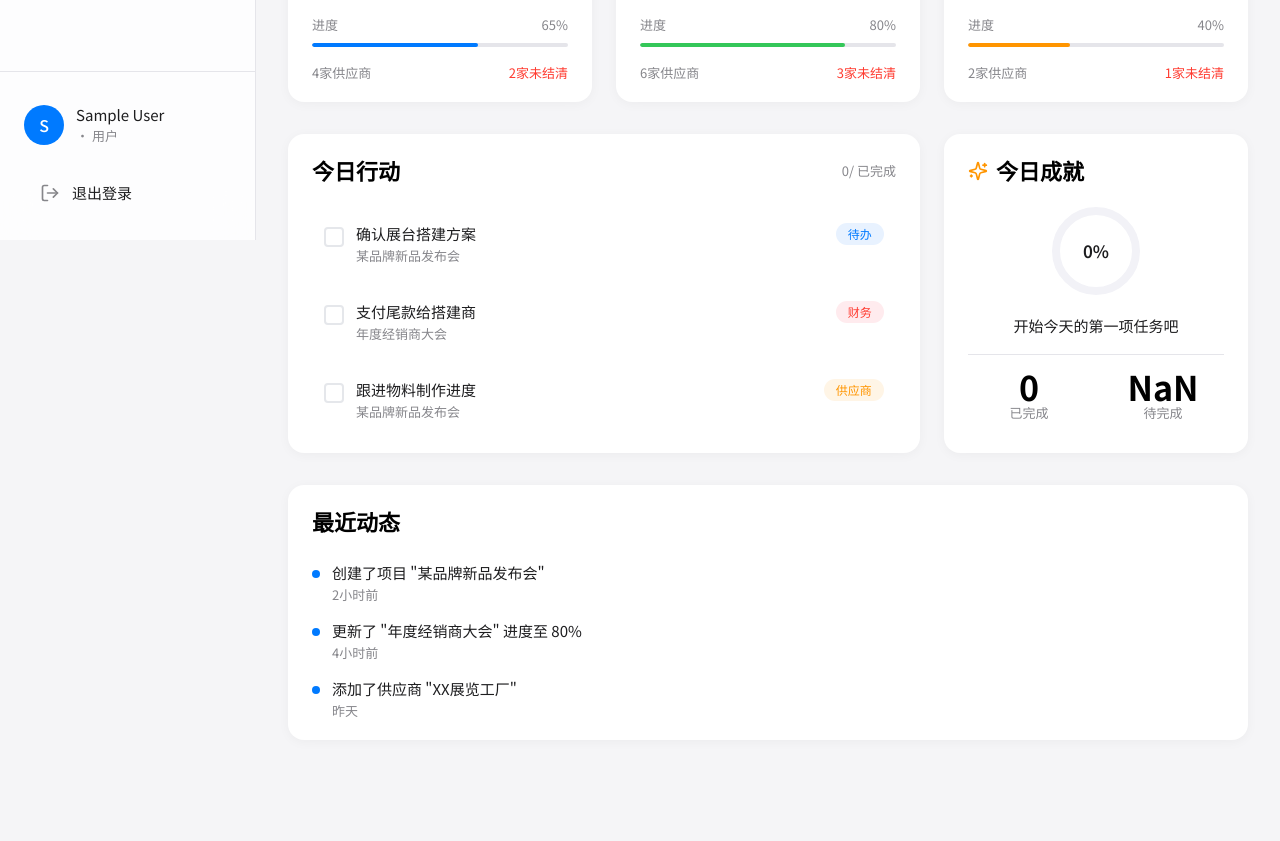
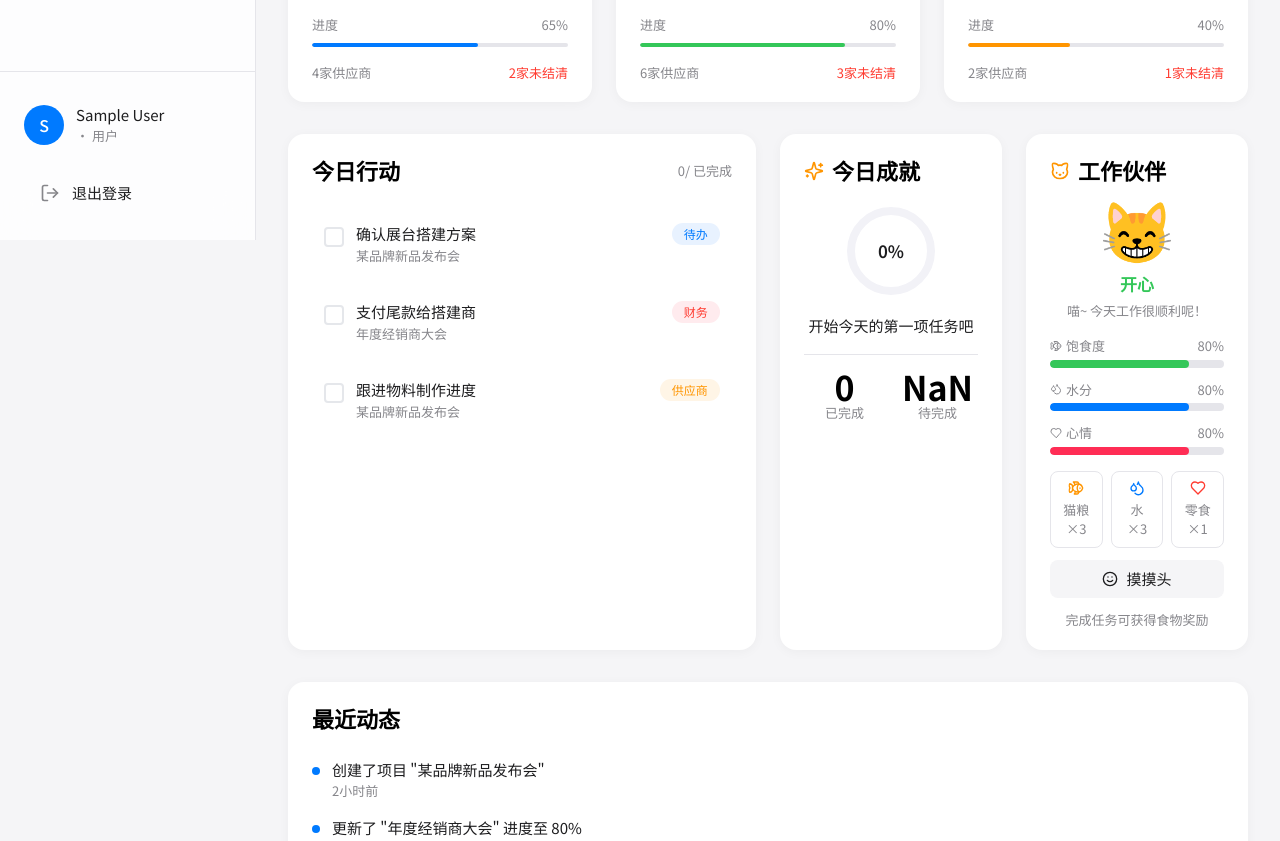
Before and after one commit to linyuan0419-ux/project-management-system, a Vue app: page / in a window 1280 px wide. Shown: the part 560-1401 px from the top of the page. Before the commit the page ends 1332 px from the top, so only its background shows below. Built offline with nearby package versions, Linux system fonts and the light colour scheme; sample sign-in values are in the browser's storage.

Commit message:
第十八阶段：电子宠物小猫系统 - 完成任务获得食物、喂食互动、状态管理

```diff
--- a/src/views/DashboardView.vue
+++ b/src/views/DashboardView.vue
@@ -1,9 +1,86 @@
 <script setup lang="ts">
-import { ref, computed, onMounted } from 'vue'
+import { ref, computed, onMounted, onUnmounted } from 'vue'
 import { useRouter } from 'vue-router'
-import { CheckSquare, AlertCircle, Briefcase, Clock, Sparkles, Sun, Moon, Coffee } from '@lucide/vue'
+import { CheckSquare, AlertCircle, Briefcase, Clock, Sparkles, Sun, Moon, Coffee, Heart, Droplets, Fish, Cat, Smile } from '@lucide/vue'
 
 const router = useRouter()
+
+// ========== 电子宠物小猫系统 ==========
+// 小猫状态
+const catState = ref({
+  hunger: 80,      // 饥饿值 0-100
+  thirst: 80,      // 口渴值 0-100
+  mood: 80,        // 心情值 0-100
+  energy: 80,      // 精力值 0-100
+})
+
+// 小猫表情和状态
+const catStatus = computed(() => {
+  const { hunger, thirst, mood, energy } = catState.value
+  const avg = (hunger + thirst + mood + energy) / 4
+
+  if (avg >= 80) return { emoji: '😸', text: '开心', color: '#34C759', desc: '喵~ 今天工作很顺利呢！' }
+  if (avg >= 60) return { emoji: '😺', text: '满足', color: '#007AFF', desc: '喵喵~ 状态不错哦' }
+  if (avg >= 40) return { emoji: '😐', text: '一般', color: '#FF9500', desc: '喵... 有点饿了' }
+  if (avg >= 20) return { emoji: '😿', text: '疲惫', color: '#FF3B30', desc: '喵喵... 需要休息' }
+  return { emoji: '😾', text: '不开心', color: '#8E8E93', desc: '喵呜... 快给我吃的！' }
+})
+
+// 食物库存
+const inventory = ref({
+  food: 3,     // 猫粮
+  water: 3,    // 水
+  snack: 1,    // 零食
+})
+
+// 喂食
+const feedCat = (type: 'food' | 'water' | 'snack') => {
+  if (inventory.value[type] <= 0) return
+
+  inventory.value[type]--
+
+  if (type === 'food') {
+    catState.value.hunger = Math.min(100, catState.value.hunger + 30)
+    catState.value.energy = Math.min(100, catState.value.energy + 10)
+  } else if (type === 'water') {
+    catState.value.thirst = Math.min(100, catState.value.thirst + 30)
+    catState.value.energy = Math.min(100, catState.value.energy + 5)
+  } else if (type === 'snack') {
+    catState.value.hunger = Math.min(100, catState.value.hunger + 20)
+    catState.value.mood = Math.min(100, catState.value.mood + 30)
+  }
+}
+
+// 互动
+const playWithCat = () => {
+  catState.value.mood = Math.min(100, catState.value.mood + 15)
+  catState.value.energy = Math.max(0, catState.value.energy - 5)
+}
+
+// 完成任务获得食物
+const earnReward = (taskCompleted: boolean) => {
+  if (taskCompleted) {
+    const rand = Math.random()
+    if (rand < 0.5) inventory.value.food++
+    else if (rand < 0.8) inventory.value.water++
+    else inventory.value.snack++
+  }
+}
+
+// 自然衰减（每30秒）
+let decayInterval: number | null = null
+onMounted(() => {
+  decayInterval = window.setInterval(() => {
+    catState.value.hunger = Math.max(0, catState.value.hunger - 2)
+    catState.value.thirst = Math.max(0, catState.value.thirst - 3)
+    catState.value.mood = Math.max(0, catState.value.mood - 1)
+    catState.value.energy = Math.max(0, catState.value.energy - 1)
+  }, 30000)
+})
+
+onUnmounted(() => {
+  if (decayInterval) clearInterval(decayInterval)
+})
 
 // ========== 治愈系功能 ==========
 // 1. 人性化问候语
@@ -53,13 +130,30 @@ const todayStats = computed(() => {
 
 // 4. 任务完成动效
 const completingTask = ref<number | null>(null)
+const showReward = ref(false)
+const rewardType = ref<'food' | 'water' | 'snack'>('food')
+
 const completeTask = (taskId: number) => {
   completingTask.value = taskId
   setTimeout(() => {
-    const task = todayTasks.find(t => t.id === taskId)
+    const task = todayTasks.value.find(t => t.id === taskId)
     if (task && !task.completed) {
       task.completed = true
       todayCompleted.value++
+      // 获得奖励
+      const rand = Math.random()
+      if (rand < 0.5) {
+        rewardType.value = 'food'
+        inventory.value.food++
+      } else if (rand < 0.8) {
+        rewardType.value = 'water'
+        inventory.value.water++
+      } else {
+        rewardType.value = 'snack'
+        inventory.value.snack++
+      }
+      showReward.value = true
+      setTimeout(() => showReward.value = false, 2000)
     }
     completingTask.value = null
   }, 300)
@@ -188,13 +282,22 @@ const recentActivities = [
       </div>
     </section>
 
-    <!-- 今日行动清单 + 今日成就 + 最近动态 -->
-    <div class="grid grid-cols-3 gap-6">
+    <!-- 今日行动清单 + 今日成就 + 电子宠物 + 最近动态 -->
+    <div class="grid grid-cols-4 gap-6">
       <!-- 今日待办 -->
       <section class="card col-span-2">
         <div class="flex items-center justify-between mb-6">
           <h3 class="text-title-1">今日行动</h3>
           <span class="text-caption text-apple-gray-400">{{ todayStats.completed }}/{{ todayStats.total }} 已完成</span>
+        </div>
+        <!-- 获得奖励提示 -->
+        <div v-if="showReward" class="mb-4 p-3 bg-green-50 rounded-apple-sm flex items-center gap-3 animate-reward">
+          <div class="w-8 h-8 rounded-full bg-apple-green flex items-center justify-center">
+            <component :is="rewardType === 'food' ? Fish : rewardType === 'water' ? Droplets : Heart" class="w-4 h-4 text-white" />
+          </div>
+          <p class="text-body text-apple-green">
+            任务完成！获得 {{ rewardType === 'food' ? '猫粮' : rewardType === 'water' ? '水' : '零食' }} ×1 🎉
+          </p>
         </div>
         <div class="space-y-3">
           <div v-for="task in todayTasks" :key="task.id"
@@ -279,6 +382,101 @@ const recentActivities = [
           </div>
         </div>
       </section>
+
+      <!-- 电子宠物小猫 -->
+      <section class="card bg-gradient-to-br from-orange-50 to-white">
+        <div class="flex items-center gap-2 mb-4">
+          <Cat class="w-5 h-5 text-apple-orange" />
+          <h3 class="text-title-1">工作伙伴</h3>
+        </div>
+
+        <!-- 小猫状态 -->
+        <div class="text-center mb-4">
+          <div class="text-6xl mb-2">{{ catStatus.emoji }}</div>
+          <p class="text-title-2" :style="{ color: catStatus.color }">{{ catStatus.text }}</p>
+          <p class="text-caption text-apple-gray-400 mt-1">{{ catStatus.desc }}</p>
+        </div>
+
+        <!-- 状态条 -->
+        <div class="space-y-3 mb-4">
+          <div>
+            <div class="flex items-center justify-between text-caption mb-1">
+              <span class="flex items-center gap-1"><Fish class="w-3 h-3" /> 饱食度</span>
+              <span>{{ catState.hunger }}%</span>
+            </div>
+            <div class="h-2 bg-apple-gray-100 rounded-full overflow-hidden">
+              <div class="h-full rounded-full transition-all duration-500"
+                   :style="{ width: catState.hunger + '%', backgroundColor: catState.hunger > 60 ? '#34C759' : catState.hunger > 30 ? '#FF9500' : '#FF3B30' }"></div>
+            </div>
+          </div>
+          <div>
+            <div class="flex items-center justify-between text-caption mb-1">
+              <span class="flex items-center gap-1"><Droplets class="w-3 h-3" /> 水分</span>
+              <span>{{ catState.thirst }}%</span>
+            </div>
+            <div class="h-2 bg-apple-gray-100 rounded-full overflow-hidden">
+              <div class="h-full rounded-full transition-all duration-500"
+                   :style="{ width: catState.thirst + '%', backgroundColor: catState.thirst > 60 ? '#007AFF' : catState.thirst > 30 ? '#FF9500' : '#FF3B30' }"></div>
+            </div>
+          </div>
+          <div>
+            <div class="flex items-center justify-between text-caption mb-1">
+              <span class="flex items-center gap-1"><Heart class="w-3 h-3" /> 心情</span>
+              <span>{{ catState.mood }}%</span>
+            </div>
+            <div class="h-2 bg-apple-gray-100 rounded-full overflow-hidden">
+              <div class="h-full rounded-full transition-all duration-500"
+                   :style="{ width: catState.mood + '%', backgroundColor: catState.mood > 60 ? '#FF2D55' : catState.mood > 30 ? '#FF9500' : '#8E8E93' }"></div>
+            </div>
+          </div>
+        </div>
+
+        <!-- 喂食按钮 -->
+        <div class="grid grid-cols-3 gap-2 mb-3">
+          <button
+            @click="feedCat('food')"
+            :disabled="inventory.food <= 0 || catState.hunger >= 100"
+            class="p-2 rounded-apple-sm bg-white border border-apple-gray-100 hover:bg-orange-50 transition-colors disabled:opacity-50 disabled:cursor-not-allowed"
+          >
+            <Fish class="w-4 h-4 mx-auto mb-1" :class="inventory.food > 0 ? 'text-apple-orange' : 'text-apple-gray-300'" />
+            <p class="text-caption">猫粮</p>
+            <p class="text-caption font-medium">×{{ inventory.food }}</p>
+          </button>
+          <button
+            @click="feedCat('water')"
+            :disabled="inventory.water <= 0 || catState.thirst >= 100"
+            class="p-2 rounded-apple-sm bg-white border border-apple-gray-100 hover:bg-blue-50 transition-colors disabled:opacity-50 disabled:cursor-not-allowed"
+          >
+            <Droplets class="w-4 h-4 mx-auto mb-1" :class="inventory.water > 0 ? 'text-apple-blue' : 'text-apple-gray-300'" />
+            <p class="text-caption">水</p>
+            <p class="text-caption font-medium">×{{ inventory.water }}</p>
+          </button>
+          <button
+            @click="feedCat('snack')"
+            :disabled="inventory.snack <= 0 || catState.mood >= 100"
+            class="p-2 rounded-apple-sm bg-white border border-apple-gray-100 hover:bg-pink-50 transition-colors disabled:opacity-50 disabled:cursor-not-allowed"
+          >
+            <Heart class="w-4 h-4 mx-auto mb-1" :class="inventory.snack > 0 ? 'text-apple-red' : 'text-apple-gray-300'" />
+            <p class="text-caption">零食</p>
+            <p class="text-caption font-medium">×{{ inventory.snack }}</p>
+          </button>
+        </div>
+
+        <!-- 互动按钮 -->
+        <button
+          @click="playWithCat"
+          :disabled="catState.energy < 10"
+          class="w-full py-2 rounded-apple-sm bg-apple-bg hover:bg-apple-gray-100 transition-colors flex items-center justify-center gap-2 disabled:opacity-50"
+        >
+          <Smile class="w-4 h-4" />
+          <span class="text-body">摸摸头</span>
+        </button>
+
+        <!-- 提示 -->
+        <p class="text-caption text-apple-gray-400 text-center mt-3">
+          完成任务可获得食物奖励
+        </p>
+      </section>
     </div>
 
     <!-- 最近动态 -->
@@ -338,4 +536,35 @@ button:active:not(:disabled) {
   50% { background-position: 100% 50%; }
   100% { background-position: 0% 50%; }
 }
+
+/* 奖励动画 */
+@keyframes reward-pop {
+  0% { transform: scale(0.8); opacity: 0; }
+  50% { transform: scale(1.05); }
+  100% { transform: scale(1); opacity: 1; }
+}
+
+.animate-reward {
+  animation: reward-pop 0.3s ease-out;
+}
+
+/* 小猫表情动画 */
+@keyframes cat-bounce {
+  0%, 100% { transform: translateY(0); }
+  50% { transform: translateY(-5px); }
+}
+
+.text-6xl {
+  animation: cat-bounce 2s ease-in-out infinite;
+}
+
+/* 状态条闪烁（低状态时） */
+@keyframes pulse-warning {
+  0%, 100% { opacity: 1; }
+  50% { opacity: 0.7; }
+}
+
+.pulse-warning {
+  animation: pulse-warning 1s ease-in-out infinite;
+}
 </style>
```
